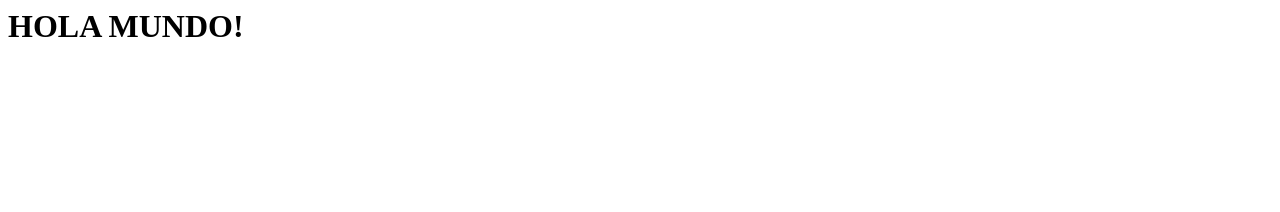
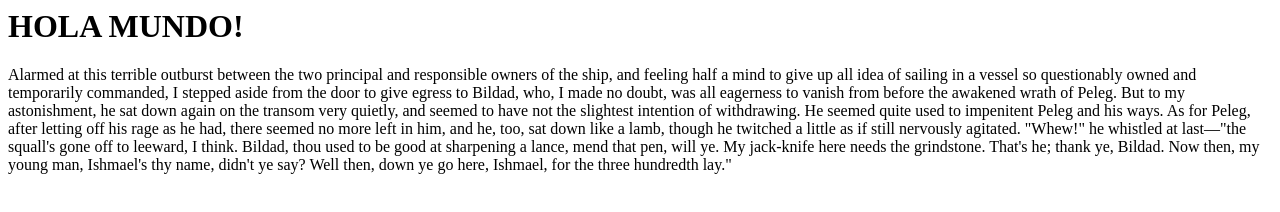
Before and after one commit to agomez26/Drupal7, a plain HTML site: page index.html in a window 1280 px wide. Drawn offline with Linux system fonts and the light colour scheme.

Commit message:
Agregamos un parrafo al index

```diff
--- a/index.html
+++ b/index.html
@@ -4,5 +4,8 @@
   </head>
   <body>
     <h1>HOLA MUNDO!</h1>
+    <p>
+	Alarmed at this terrible outburst between the two principal and responsible owners of the ship, and feeling half a mind to give up all idea of sailing in a vessel so questionably owned and temporarily commanded, I stepped aside from the door to give egress to Bildad, who, I made no doubt, was all eagerness to vanish from before the awakened wrath of Peleg. But to my astonishment, he sat down again on the transom very quietly, and seemed to have not the slightest intention of withdrawing. He seemed quite used to impenitent Peleg and his ways. As for Peleg, after letting off his rage as he had, there seemed no more left in him, and he, too, sat down like a lamb, though he twitched a little as if still nervously agitated. "Whew!" he whistled at last—"the squall's gone off to leeward, I think. Bildad, thou used to be good at sharpening a lance, mend that pen, will ye. My jack-knife here needs the grindstone. That's he; thank ye, Bildad. Now then, my young man, Ishmael's thy name, didn't ye say? Well then, down ye go here, Ishmael, for the three hundredth lay."
+    </p>
   </body>
 </html>
```
